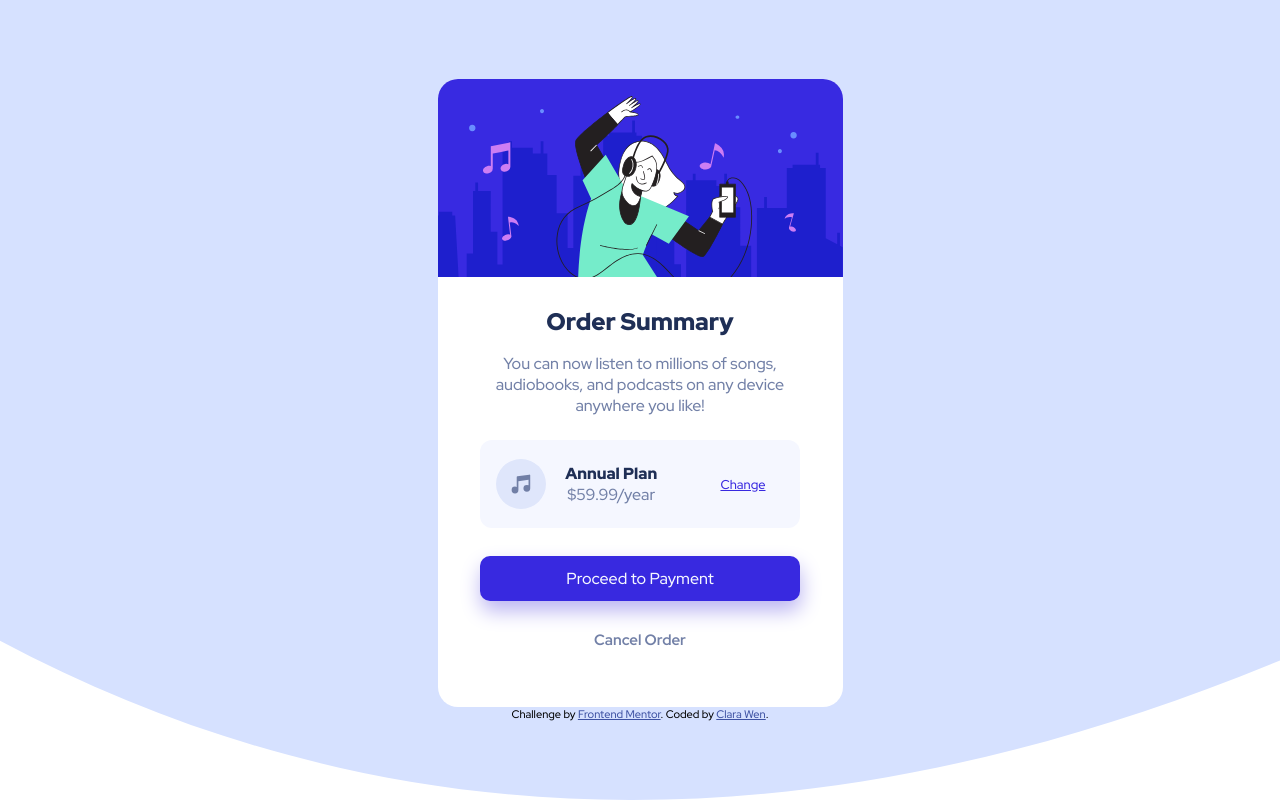
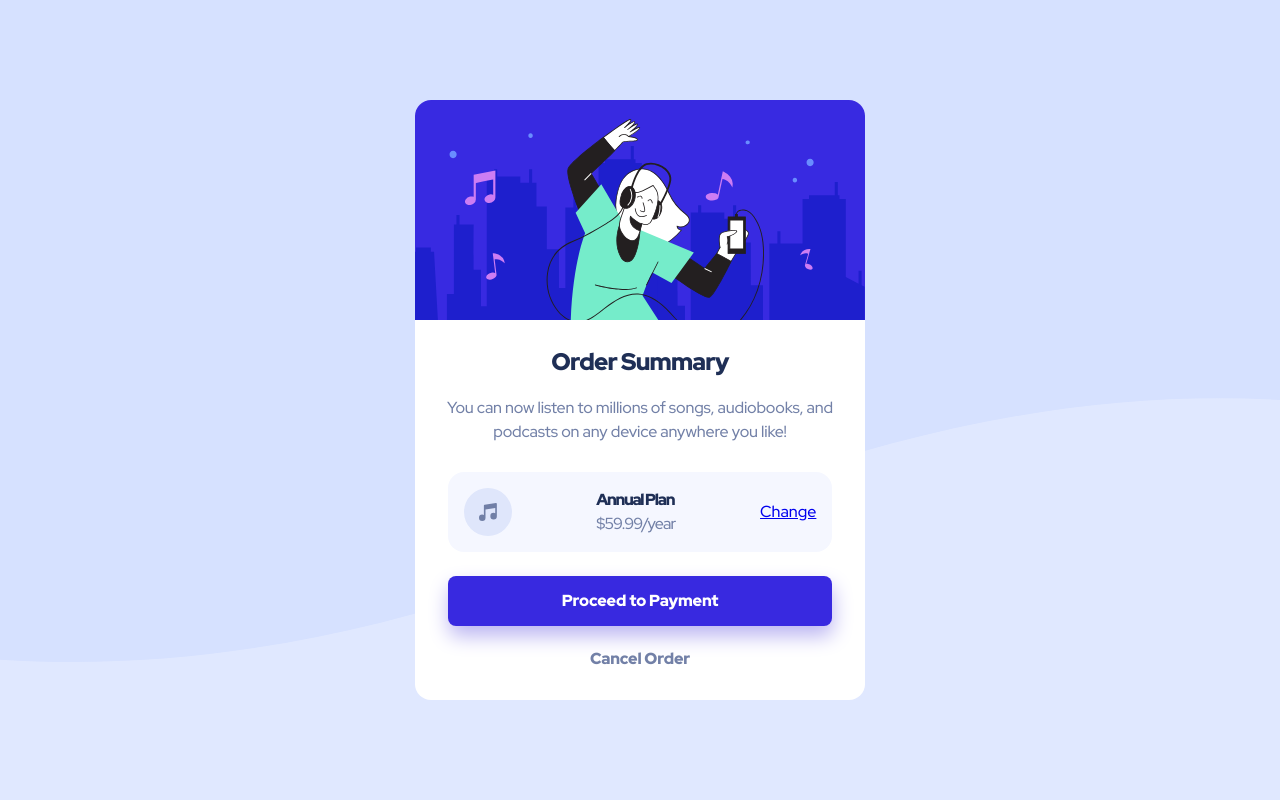
Before and after one commit to clarafuwen/FM_Projects, a website: page orderSummaryComponent/index.html in a window 1280 px wide. Drawn offline with nearby package versions, Linux system fonts and the light colour scheme.

Commit message:
first commit v2

```diff
--- /dev/null
+++ b/orderSummaryComponent/App.js
@@ -0,0 +1,44 @@
+("use strict");
+
+const rootElement = document.getElementById("orderSummaryComponent");
+
+const ratePlan = (
+  <div className="ratePlan__wrapper">
+    <div className="ratePlan__name">Annual Plan</div>
+    <div className="ratePlan__rate">$59.99/year</div>
+  </div>
+);
+
+const link_changePlan = (
+  <a className="ratePlan__link" href="#">
+    Change
+  </a>
+);
+
+const ratePlan_container = (
+  <div className="ratePlan">
+    <img src="images/icon-music.svg" />
+    {ratePlan}
+    {link_changePlan}
+  </div>
+);
+const btn_proceed = (
+  <button className="btn btn__proceed">Proceed to Payment</button>
+);
+const btn_cancel = <button className="btn btn__cancel">Cancel Order</button>;
+
+const main = (
+  <main className="margin_inline main">
+    <img className="main__hero" src="/images/illustration-hero.svg" />
+    <h1 className="main__heading">Order Summary</h1>
+    <p className="main__description">
+      You can now listen to millions of songs, audiobooks, and podcasts on any
+      device anywhere you like!
+    </p>
+    {ratePlan_container}
+    {btn_proceed}
+    {btn_cancel}
+  </main>
+);
+const body = <>{main}</>;
+ReactDOM.render(body, rootElement);
--- a/orderSummaryComponent/index.html
+++ b/orderSummaryComponent/index.html
@@ -1,44 +1,42 @@
 <!DOCTYPE html>
 <html lang="en">
+  <head>
+    <meta charset="UTF-8" />
+    <meta name="viewport" content="width=device-width, initial-scale=1.0" />
+    <title>Order Summary</title>
 
-<head>
-    <meta charset="UTF-8" />
-    <meta name="viewport" content="width=device-width, initial-scale=1.0">
-    <title>Order Summary</title>
+    <link rel="preconnect" href="https://fonts.googleapis.com" />
+    <link rel="preconnect" href="https://fonts.gstatic.com" crossorigin />
+    <link
+      href="https://fonts.googleapis.com/css2?family=Red+Hat+Display:wght@500;700;900&display=swap"
+      rel="stylesheet"
+    />
+    <link
+      rel="icon"
+      type="image/png"
+      sizes="32x32"
+      href="./images/favicon-32x32.png"
+    />
     <link rel="stylesheet" href="styles.css" />
-    <link rel="preconnect" href="https://fonts.googleapis.com">
-    <link rel="preconnect" href="https://fonts.gstatic.com" crossorigin>
-    <link href="https://fonts.googleapis.com/css2?family=Red+Hat+Display:wght@500;700;900&display=swap"
-        rel="stylesheet">
-    <link rel="icon" type="image/png" sizes="32x32" href="./images/favicon-32x32.png">
+  </head>
 
-</head>
+  <body>
+    <!-- React component inside this div. -->
+    <div id="orderSummaryComponent"></div>
 
-<body>
-    <main>
-        <div class="header">
-            <img alt='illustration-hero' src="images/illustration-hero.svg" />
-        </div>
-        <div class="content">
-            <h2>Order Summary</h2>
-            <p>You can now listen to millions of songs, audiobooks, and podcasts on any device anywhere you like!</p>
-            <div class='rate_info'>
-                <img src="images/icon-music.svg" alt="music" />
-                <div class="rate_plan">
-                    <p class="plan_type">Annual Plan<br></p>
-                    <p>$59.99/year</p>
-                </div>
-                <p><a href=''>Change</a></p>
-            </div>
-            <div class="button proceed"><a href=''>Proceed to Payment</a></div>
-            <div class="button cancel"><a href=''>Cancel Order</a></div>
-        </div>
-    </main>
-    <footer>
-        Challenge by <a href="https://www.frontendmentor.io?ref=challenge" target="_blank">Frontend Mentor</a>.
-        Coded by <a href="#">Clara Wen</a>.
-    </footer>
+    <!-- Load React. -->
+    <!-- Note: when deploying, replace "development.js" with "production.min.js". -->
+    <script
+      src="https://unpkg.com/react@18/umd/react.development.js"
+      crossorigin
+    ></script>
+    <script
+      src="https://unpkg.com/react-dom@18/umd/react-dom.development.js"
+      crossorigin
+    ></script>
+    <script src="https://unpkg.com/@babel/standalone@7.8.3/babel.js"></script>
 
-</body>
-
+    <!-- Load our React component. -->
+    <script type="text/babel" src="App.js"></script>
+  </body>
 </html>
--- a/orderSummaryComponent/package.json
+++ b/orderSummaryComponent/package.json
@@ -1,6 +1,6 @@
 {
   "name": "ordersummarycomponent",
-  "version": "1.0.0",
+  "version": "2.0.0",
   "description": "frontedn mentor challenge -- order summary component",
   "main": "index.html",
   "scripts": {
--- a/orderSummaryComponent/styles.css
+++ b/orderSummaryComponent/styles.css
@@ -1,10 +1,101 @@
-* {
+/* ***** */
+/* reset */
+/* ***** */
+/* Box sizing rules */
+*,
+*::before,
+*::after {
+  box-sizing: border-box;
+}
+
+/* Remove default margin */
+body,
+h1,
+h2,
+h3,
+h4,
+p,
+figure,
+blockquote,
+dl,
+dd {
   margin: 0;
   padding: 0;
-    box-sizing: border-box;
-    font-family: 'Red Hat Display', sans-serif;
 }
 
+/* Remove list styles on ul, ol elements with a list role, which suggests default styling will be removed */
+ul[role="list"],
+ol[role="list"] {
+  list-style: none;
+}
+
+/* Set core root defaults */
+html:focus-within {
+  scroll-behavior: smooth;
+}
+
+/* Set core body defaults */
+body {
+  font-family: "Red Hat Display", sans-serif;
+  min-height: 100vh;
+  text-rendering: optimizeSpeed;
+  line-height: 1.5;
+}
+
+/* A elements that don't have a class get default styles */
+a:not([class]) {
+  text-decoration-skip-ink: auto;
+}
+
+/* Make images easier to work with */
+img,
+picture {
+  max-width: 100%;
+  display: block;
+}
+
+/* Inherit fonts for inputs and buttons */
+input,
+button,
+textarea,
+select {
+  font: inherit;
+}
+
+/* Remove all animations, transitions and smooth scroll for people that prefer not to see them */
+@media (prefers-reduced-motion: reduce) {
+  html:focus-within {
+    scroll-behavior: auto;
+  }
+
+  *,
+  *::before,
+  *::after {
+    animation-duration: 0.01ms !important;
+    animation-iteration-count: 1 !important;
+    transition-duration: 0.01ms !important;
+    scroll-behavior: auto !important;
+  }
+}
+
+/* visually hide screen read only items */
+.sr-only {
+  position: absolute;
+  width: 1px;
+  height: 1px;
+  padding: 0;
+  margin: -1px;
+  overflow: hidden;
+  clip: rect(0, 0, 0, 0);
+  white-space: nowrap; /* added line */
+  border: 0;
+}
+
+/* ****************** */
+/* custom properties */
+/* ****************** */
+
+/* colors */
 :root {
   --Pale-blue: hsl(225, 100%, 94%);
   --Bright-blue: hsl(245, 75%, 52%);
@@ -14,261 +105,204 @@
   --Purple: hsl(245, 68%, 65%);
 }
 
-body {
-    background-image: url('images/pattern-background-mobile.svg');
-    background-repeat: no-repeat;
-    background-size: cover;
-    display: flex;
-    justify-content: center;
-    align-items: center;
-    flex-direction: column;
-    min-height: 100vh;
+/* typography */
+:root {
+  /* font weights */
+  --fw-bold: 900;
+  --fw-medium: 700;
+  --fw-regular: 500;
 
-    /* border: 2px solid red; */
+  /* font size */
+  --fs-900: 1.5rem;
+  --fs-600: 1rem;
+  --fs--400: 0.45rem;
 }
 
-
-main {
-    height: 566px;
-    width: 328px;
-    background-color: #ffffff;
-    border-radius: 20px;
-
-    /* border: 1px solid blue; */
+/* ************** */
+/* layout styles */
+/* ************** */
+body {
+  background-image: url("images/pattern-background-mobile.svg");
+  background-repeat: no-repeat;
+  background-size: contain;
+  display: flex;
+  /* align-items: center; */
+  justify-content: center;
+  flex-direction: column;
+  height: 100vh;
+  background-color: var(--Pale-blue);
 }
 
-.header {
-    width: 328px;
-    border: none;
+.main {
+  width: clamp(10rem, 87.6vw, 28.125rem);
+  background-color: #ffffff;
+  border-radius: 1rem;
 
-    /* border: 1px solid black; */
-}
-
-.header img {
-    border-top-left-radius: 20px;
-    border-top-right-radius: 20px;
-    width: 100%;
-
-    /* border: 1px solid black; */
-}
-
-.content {
-    height: 398px;
   display: flex;
   flex-direction: column;
   align-items: center;
-    background-color: #ffffff;
-    border-bottom-left-radius: 20px;
-    border-bottom-right-radius: 20px;
-
-    /* border: 1px solid black; */
+  margin: 0 auto;
 }
 
-.content h2 {
-    margin-top: 3vh;
-    font-weight: 900;
-    width: auto;
-    text-align: center;
-    background-color: #ffffff;
-    color: var(--Dark-blue);
-
-    /* border: 1px solid green; */
+.main__hero {
+  border-top-left-radius: 1rem;
+  border-top-right-radius: 1rem;
+  width: 100%;
 }
 
-.content p {
-    font-size: 16px;
-    width: 270px;
-    height: auto;
-    justify-content: center;
+.main .main__heading {
+  font-size: var(--fs-900);
+  font-weight: var(--fw-bold);
+  color: var(--Dark-blue);
+  letter-spacing: -0.05rem;
   text-align: center;
-    margin-top: 2vh;
-    color: var(--Desaturated-blue);
-    background-color: #ffffff;
 
-    /* border: 1px solid blue; */
+  padding-block-start: 1.5rem;
 }
 
-.rate_info {
-    margin-top: 3vh;
-    margin-bottom: 2.5vh;
-    width: 278px;
-    height: 80px;
-    border-radius: 12px;
+.main .main__description {
+  margin-top: 1rem;
+  font-size: var(--fs-400);
+  font-weight: var(--fw-regular);
+  color: var(--Desaturated-blue);
+  line-height: 1.5;
+  letter-spacing: -0.01rem;
+  text-align: center;
+  padding-inline: 2rem;
+}
+
+/* ****************** */
+/* components styles */
+/* ***************** */
+
+.ratePlan {
+  width: 85.5%;
+  display: flex;
+  align-items: center;
+  justify-content: space-between;
   background-color: var(--Very-pale-blue);
 
-    display: flex;
-    align-items: center;
+  margin-top: 1.75rem;
+  margin-bottom: 1.5rem;
+  border-radius: 1rem;
+  padding: 1rem;
 
-}
-
-.rate_info img {
-    width: 50px;
-    height: 50px;
-    margin-left: 5%;
-    /* border: 1px solid red; */
-}
-
-.rate_plan {
-    margin-left: 6%;
-    margin-right: 9%;
-    /* border: 1px solid green; */
-
-}
-
-.rate_plan .plan_type {
-    display: block;
-    width: auto;
-    font-weight: 900;
-    color: var(--Dark-blue);
-    /* border: 1px solid red; */
-
-}
-
-.rate_info p {
-    display: block;
-    width: auto;
-    font-size: .8em;
-    background-color: transparent;
-    margin: 0 auto;
-
-    /* border: 1px solid blue; */
-}
-
-.rate_info a:link,
-.rate_info a:visited {
   color: var(--Bright-blue);
 }
 
-.rate_info a:active,
-.rate_info a:hover {
-    color: var(--Purple);
-    text-decoration: none;
+.ratePlan .ratePlan__name {
+  font-size: var(--fs-400);
+  font-weight: var(--fw-bold);
+  color: var(--Dark-blue);
+  line-height: 1.5;
+  letter-spacing: -0.08rem;
+  text-align: left;
+  /* padding-inline: 2rem; */
 }
 
-.button {
-    background-color: var(--Bright-blue);
-    height: 50px;
-    width: 278px;
-
-    display: flex;
-    align-items: center;
-    justify-content: center;
-    border-radius: 10px;
-    margin-top: 1vh;
-    margin-bottom: 1vh;
-    border: none;
-    box-shadow: 1px 10px 20px hsl(246, 70%, 83%);
-    /* border: 1px solid red; */
+.ratePlan .ratePlan__rate {
+  font-size: var(--fs-400);
+  font-weight: var(--fw-regular);
+  color: var(--Desaturated-blue);
+  line-height: 1.5;
+  letter-spacing: -0.05rem;
+  text-align: left;
 }
 
-.button:active,
-.button:hover {
+.ratePlan__link:hover,
+.ratePlan__link:focus {
+  color: var(--Purple);
+}
+
+/* component styles */
+.btn {
+  width: 85.5%;
+  background-color: var(--Bright-blue);
+  border: none;
+  border-radius: 0.5rem;
+
+  color: #ffffff;
+  text-align: center;
+  padding-block: 0.8rem;
+  line-height: 1.5;
+  font-size: var(--fs--600);
+  font-weight: var(--fw-bold);
+  letter-spacing: -0.01rem;
+
   cursor: pointer;
 }
 
-.proceed {
-    color: var(--Very-pale-blue);
+.btn__proceed {
+  box-shadow: 1px 10px 20px hsl(246, 70%, 83%);
 }
 
-
-.proceed:active,
-.proceed:hover {
+.btn__proceed:hover,
+.btn__proceed:focus-visible {
   background-color: var(--Purple);
 }
 
-
-.proceed a:link,
-.proceed a:visited {
-    color: var(--Very-pale-blue);
-    text-decoration: none;
+.btn__cancel {
+  margin-top: 0.5rem;
+  background-color: transparent;
+  color: var(--Desaturated-blue);
+  margin-bottom: 1rem;
 }
 
-.proceed a:active,
-.proceed a:hover {
-    text-decoration: none;
-    background-color: var(--Purple);
-    color: var(--Very-pale-blue);
-
-}
-
-.cancel {
-    background-color: transparent;
-    border: none;
-    box-shadow: none;
-
-}
-
-.cancel:active,
-.cancel:hover {
-    cursor: pointer;
-}
-
-.cancel a:link,
-.cancel a:visited {
-    color: var(--Desaturated-blue);
-    text-decoration: none;
-    font-size: 15px;
-    font-weight: 700;
-}
-
-.cancel a:active,
-.cancel a:hover {
-    text-decoration: none;
-    background-color: transparent;
+.btn__cancel:hover,
+.btn__cancel:focus-visible {
   color: var(--Dark-blue);
 }
 
-footer {
-    font-size: 11px;
-    text-align: center;
+@media only screen and (min-width: 1400px) {
+  body {
+    background-image: url("images/pattern-background-desktop.svg");
   }
 
-footer a {
-    color: hsl(228, 45%, 44%);
+  .main {
+    width: clamp(28.125rem, 31.23vw, 40rem);
   }
 
-@media only screen and (min-width: 767px) {
-    body {
-        background-image: url('images/pattern-background-desktop.svg');
-
+  .main .main__heading {
+    letter-spacing: 0.13rem;
+    margin-top: 1.375rem;
+    font-size: 1.6rem;
   }
 
-    main {
-        width: 405px;
-        height: 628px;
+  .main .main__description {
+    margin-top: 1em;
+    padding-inline: 3rem;
   }
 
-    .header {
-        width: 405px;
+  .ratePlan {
+    width: 77.8%;
+    justify-content: unset;
+
+    margin-top: 1.75rem;
+    margin-bottom: 2.5rem;
+    padding-block: 1.5rem;
+    padding-inline: 1.385rem;
   }
 
-    .content {
-        height: 420px;
+  .ratePlan__wrapper {
+    padding-inline-start: 1.5rem;
   }
 
-    .content p {
-        width: 320px;
+  .ratePlan .ratePlan__name {
+    letter-spacing: 0;
   }
 
-    .rate_info {
-        height: 88px;
-        width: 320px;
+  .ratePlan__link {
+    padding-inline-start: 5rem;
+    letter-spacing: 0.01rem;
   }
 
-    .rate_plan p {
-        font-size: 16px;
-
+  /* component styles */
+  .btn {
+    width: 77.8%;
   }
 
-    .rate_info p {
-        display: block;
-        width: auto;
-        background-color: transparent;
-        margin: 0 auto;
-    }
-
-    .button {
-        height: 45px;
-        width: 320px;
+  .btn__cancel {
+    margin-top: 1rem;
+    margin-bottom: 1.5rem;
   }
 }
```
Lines whose indentation alone changed are shown as unchanged.
